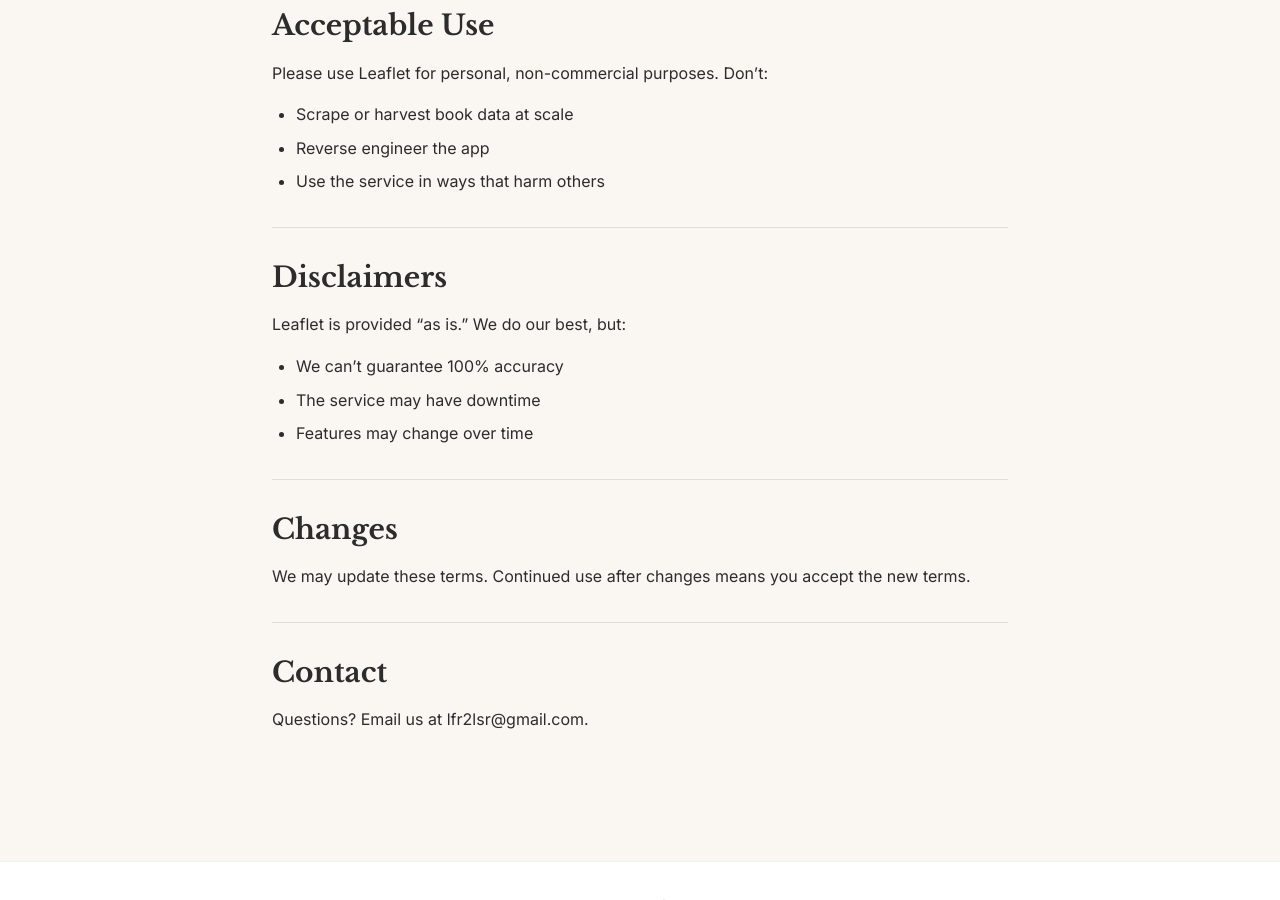
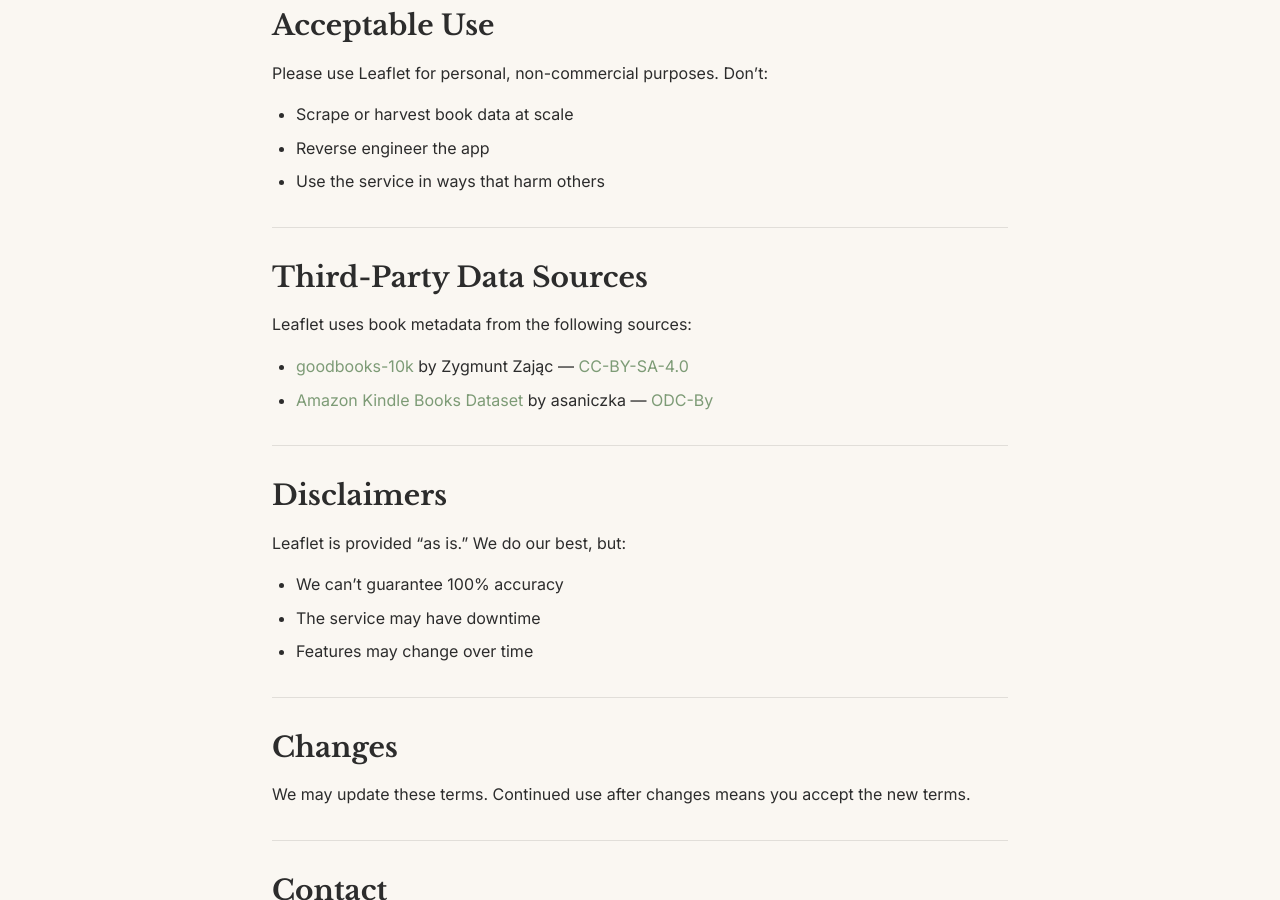
Before and after one commit to leaflet-books/leaflet-books.github.io, a Jekyll site: the page built from terms.md, in a window 1280 px wide and 900 px high, scrolled down 1010 px. Built offline with Jekyll 4.4.1, drawn with Linux system fonts in a browser that asks for light colours; some of the changed text lies outside the part shown.

Commit message:
docs: add third-party data source attributions
Required by:
- goodbooks-10k: CC-BY-SA-4.0 (attribution required)
- Amazon Kindle dataset: ODC-By (attribution required)

Co-Authored-By: Claude Opus 4.5 <noreply@anthropic.com>

```diff
--- a/terms.md
+++ b/terms.md
@@ -43,6 +43,15 @@ Please use Leaflet for personal, non-commercial purposes. Don't:
 
 ---
 
+## Third-Party Data Sources
+
+Leaflet uses book metadata from the following sources:
+
+- [goodbooks-10k](https://github.com/zygmuntz/goodbooks-10k) by Zygmunt Zając — [CC-BY-SA-4.0](https://creativecommons.org/licenses/by-sa/4.0/)
+- [Amazon Kindle Books Dataset](https://www.kaggle.com/datasets/asaniczka/amazon-kindle-books-dataset-2023-130k-books) by asaniczka — [ODC-By](https://opendatacommons.org/licenses/by/1-0/)
+
+---
+
 ## Disclaimers
 
 Leaflet is provided "as is." We do our best, but:
```
Also changed, not shown: other parts of terms.md (+1 -1 lines).
